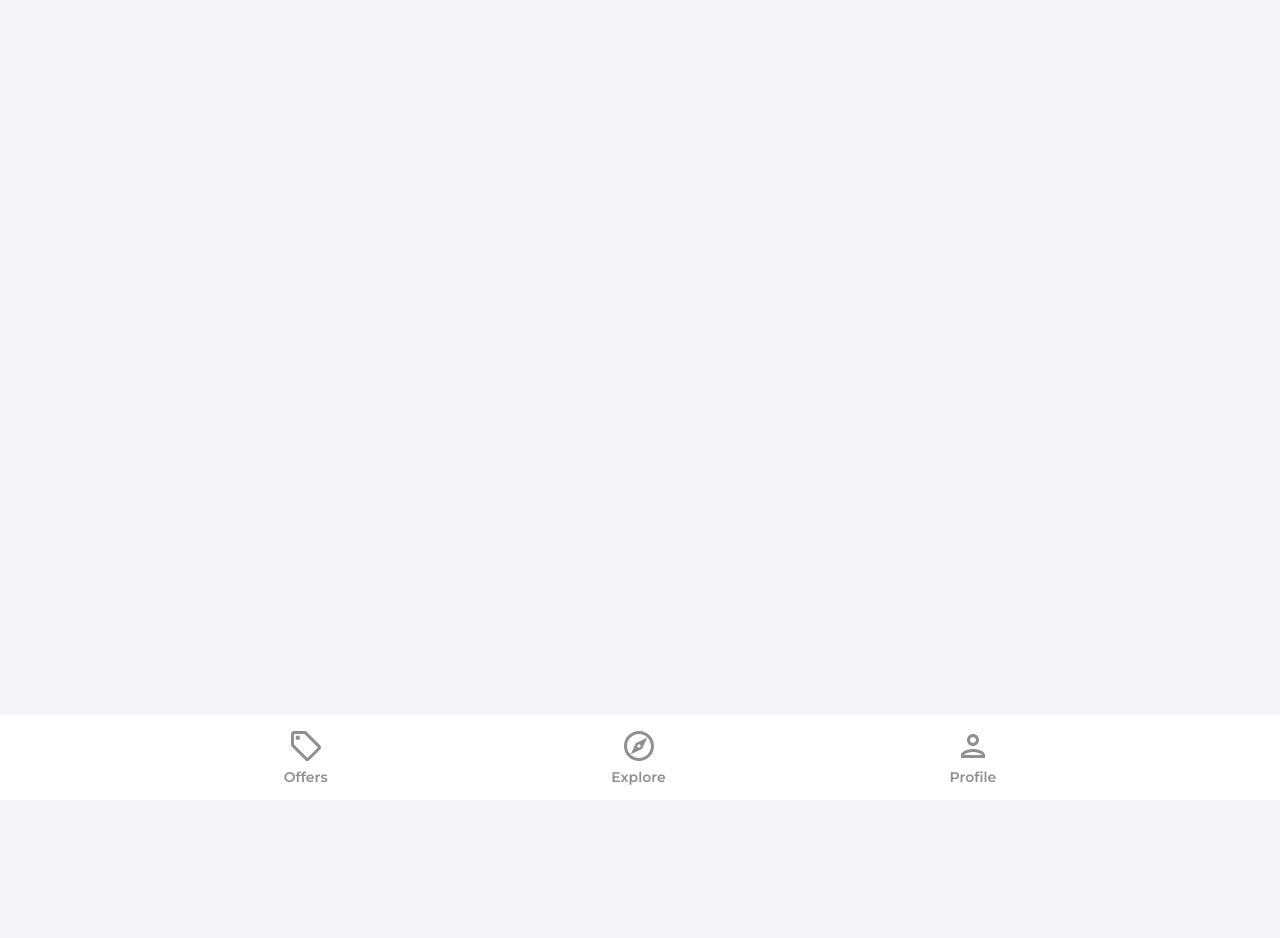
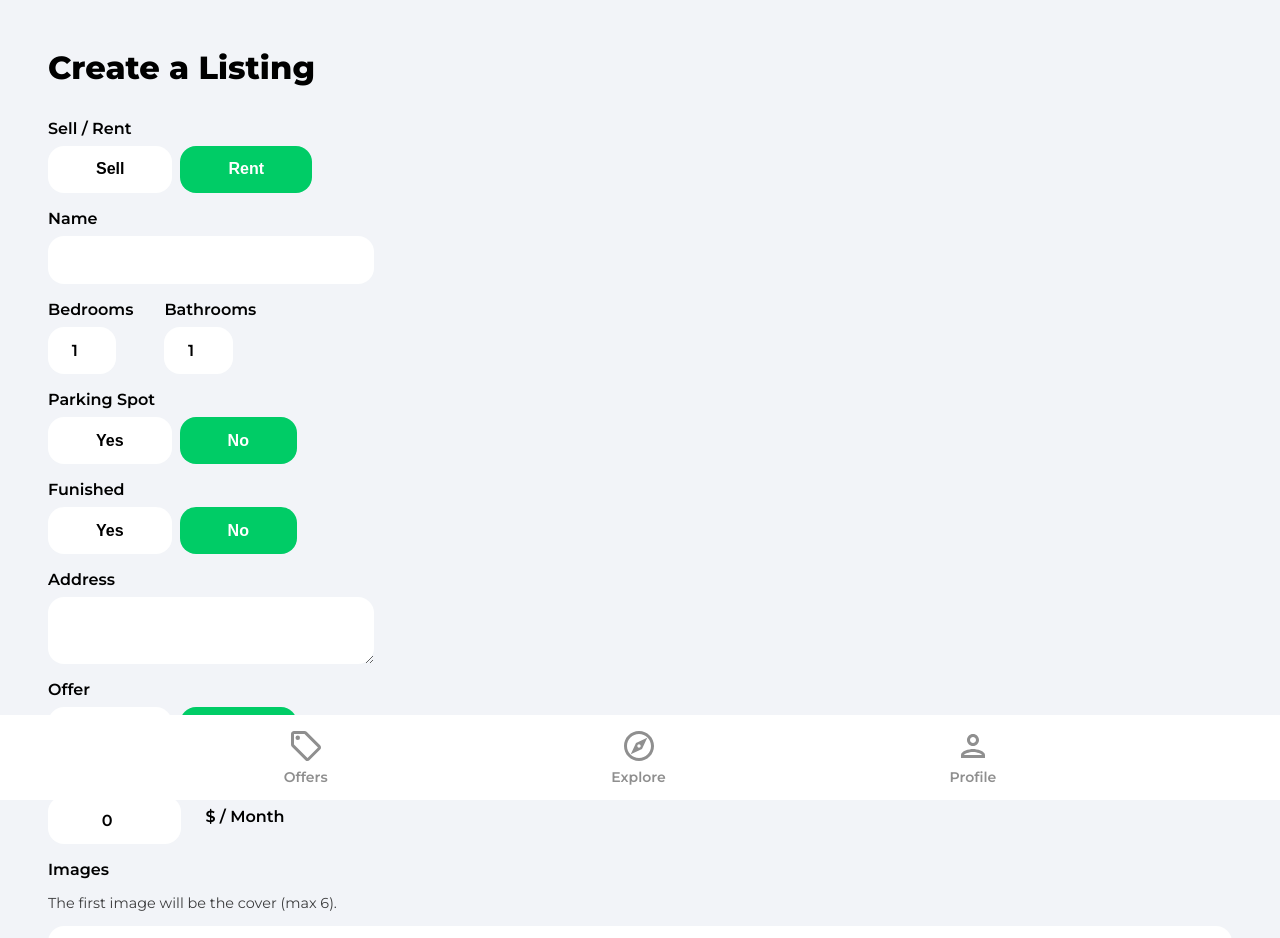
Before and after one commit to cmattrox/house-marketplace-app, a React (Create React App) app: page /create-listing in a window 1280 px wide. Shown: the top 938 px of the page. Before the commit the page ends 800 px from the top, so only its background shows below. Built offline with nearby package versions, Linux system fonts and the light colour scheme; no server answers; sample sign-in values are in the browser's storage.

Commit message:
Building out create listing component and form handling

```diff
--- a/src/App.js
+++ b/src/App.js
@@ -10,6 +10,7 @@
 import SignIn from './pages/SignIn';
 import SignUp from './pages/SignUp';
 import Category from './pages/Category';
+import CreateListing from './pages/CreateListing';
 
 function App() {
 	return (
@@ -31,6 +32,7 @@
 						path="/forgot-password"
 						element={<ForgotPassword />}
 					/>
+					<Route path="/create-listing" element={<CreateListing />} />
 				</Routes>
 				<Navbar />
 			</Router>
--- /dev/null
+++ b/src/pages/CreateListing.jsx
@@ -0,0 +1,360 @@
+import { useState, useEffect, useRef } from 'react';
+import { getAuth, onAuthStateChanged } from 'firebase/auth';
+import { useNavigate } from 'react-router-dom';
+import Spinner from '../components/Spinner';
+
+function CreateListing() {
+	const [geolocationEnabled, setGeolocationEnabled] = useState(true);
+	const [loading, setLoading] = useState(false);
+	const [formData, setFormData] = useState({
+		type: 'rent',
+		name: '',
+		bedrooms: 1,
+		bathrooms: 1,
+		parking: false,
+		furnished: false,
+		address: '',
+		offer: false,
+		regularPrice: 0,
+		discountedPrice: 0,
+		images: {},
+		latitude: 0,
+		longitude: 0,
+	});
+
+	const {
+		type,
+		name,
+		bedrooms,
+		bathrooms,
+		parking,
+		furnished,
+		address,
+		offer,
+		regularPrice,
+		discountedPrice,
+		images,
+		latitude,
+		longitude,
+	} = formData;
+
+	const auth = getAuth();
+	const navigate = useNavigate();
+	const isMounted = useRef(true);
+
+	useEffect(() => {
+		if (isMounted) {
+			onAuthStateChanged(auth, (user) => {
+				if (user) {
+					setFormData({ ...formData, userRef: user.uid });
+				} else {
+					navigate('/sign-in');
+				}
+			});
+		}
+
+		return () => {
+			isMounted.current = false;
+		};
+		// esling-disable-next-line react-hooks/exhaustive-deps
+	}, [isMounted]);
+
+	const onSubmit = (e) => {
+		e.preventDefault();
+		console.log(formData);
+	};
+
+	const onMutate = (e) => {
+		let boolean = null;
+
+		if (e.target.value === 'true') {
+			boolean = true;
+		}
+		if (e.target.value === 'false') {
+			boolean = false;
+		}
+
+		// Files
+		if (e.target.files) {
+			setFormData((prevState) => ({
+				...prevState,
+				images: e.target.files,
+			}));
+		}
+
+		// Text / Booleans / Numbers
+		if (!e.target.files) {
+			setFormData((prevState) => ({
+				...prevState,
+				[e.target.id]: boolean ?? e.target.value,
+			}));
+		}
+	};
+
+	if (loading) {
+		return <Spinner />;
+	}
+
+	return (
+		<div className="profile">
+			<header>
+				<p className="pageHeader">Create a Listing</p>
+			</header>
+
+			<main>
+				<form onSubmit={onSubmit}>
+					<label className="formLabel">Sell / Rent</label>
+					<div className="formButtons">
+						<button
+							type="button"
+							className={
+								type === 'sale'
+									? 'formButtonActive'
+									: 'formButton'
+							}
+							id="type"
+							value="sale"
+							onClick={onMutate}
+						>
+							Sell
+						</button>
+						<button
+							type="button"
+							className={
+								type === 'rent'
+									? 'formButtonActive'
+									: 'formButton'
+							}
+							id="type"
+							value="rent"
+							onClick={onMutate}
+						>
+							Rent
+						</button>
+					</div>
+
+					<label className="formLabel">Name</label>
+					<input
+						className="formInputName"
+						type="text"
+						id="name"
+						value={name}
+						onChange={onMutate}
+						maxLength="32"
+						minLength="10"
+						required
+					/>
+
+					<div className="formRooms flex">
+						<div>
+							<label className="formLabel">Bedrooms</label>
+							<input
+								className="formInputSmall"
+								type="number"
+								id="bedrooms"
+								value={bedrooms}
+								onChange={onMutate}
+								min="1"
+								max="50"
+								required
+							/>
+						</div>
+						<div>
+							<label className="formLabel">Bathrooms</label>
+							<input
+								className="formInputSmall"
+								type="number"
+								id="bathrooms"
+								value={bathrooms}
+								onChange={onMutate}
+								min="1"
+								max="50"
+								required
+							/>
+						</div>
+					</div>
+
+					<label className="formLabel">Parking Spot</label>
+					<div className="formButtons">
+						<button
+							className={
+								parking ? 'formButtonActive' : 'formButton'
+							}
+							type="button"
+							id="parking"
+							value={true}
+							onClick={onMutate}
+						>
+							Yes
+						</button>
+						<button
+							className={
+								!parking && parking !== null
+									? 'formButtonActive'
+									: 'formButton'
+							}
+							type="button"
+							id="parking"
+							value={false}
+							onClick={onMutate}
+						>
+							No
+						</button>
+					</div>
+
+					<label className="formLabel">Funished</label>
+					<div className="formButtons">
+						<button
+							className={
+								furnished ? 'formButtonActive' : 'formButton'
+							}
+							type="button"
+							id="furnished"
+							value={true}
+							onClick={onMutate}
+						>
+							Yes
+						</button>
+						<button
+							className={
+								!furnished && furnished !== 'null'
+									? 'formButtonActive'
+									: 'formButton'
+							}
+							type="button"
+							id="furnished"
+							value={false}
+							onClick={onMutate}
+						>
+							No
+						</button>
+					</div>
+
+					<label className="formLabel">Address</label>
+					<textarea
+						className="formInputAddress"
+						type="text"
+						id="address"
+						value={address}
+						onChange={onMutate}
+						required
+					/>
+
+					{!geolocationEnabled && (
+						<div className="formLatLng flex">
+							<div>
+								<label className="formLabel">Latitude</label>
+								<input
+									className="formInputSmall"
+									type="number"
+									id="latitude"
+									value={latitude}
+									onChange={onMutate}
+									required
+								/>
+							</div>
+							<div>
+								<label className="formLabel">Longitude</label>
+								<input
+									className="formInputSmall"
+									type="number"
+									id="longitude"
+									value={longitude}
+									onChange={onMutate}
+									required
+								/>
+							</div>
+						</div>
+					)}
+
+					<label className="formLabel">Offer</label>
+					<div className="formButtons">
+						<button
+							className={
+								offer ? 'formButtonActive' : 'formButton'
+							}
+							type="button"
+							id="offer"
+							value={true}
+							onClick={onMutate}
+						>
+							Yes
+						</button>
+						<button
+							className={
+								!offer && offer !== null
+									? 'formButtonActive'
+									: 'formButton'
+							}
+							type="button"
+							id="offer"
+							value={false}
+							onClick={onMutate}
+						>
+							No
+						</button>
+					</div>
+
+					<label className="formLabel">Regular Price</label>
+					<div className="formPriceDiv">
+						<input
+							className="formInputSmall"
+							type="number"
+							id="regularPrice"
+							value={regularPrice}
+							onChange={onMutate}
+							min="50"
+							max="750000000"
+							required
+						/>
+						{type === 'rent' && (
+							<p className="formPriceText">$ / Month</p>
+						)}
+					</div>
+
+					{offer && (
+						<>
+							<label className="formLabel">
+								Discounted Price
+							</label>
+							<input
+								className="formInputSmall"
+								type="number"
+								id="discountedPrice"
+								value={discountedPrice}
+								onChange={onMutate}
+								min="50"
+								max="750000000"
+								required={offer}
+							/>
+						</>
+					)}
+
+					<label className="formLabel">Images</label>
+					<p className="imagesInfo">
+						The first image will be the cover (max 6).
+					</p>
+					<input
+						className="formInputFile"
+						type="file"
+						id="images"
+						onChange={onMutate}
+						max="6"
+						accept=".jpg,.png,.jpeg"
+						multiple
+						required
+					/>
+
+					<button
+						className="primaryButton createListingButton"
+						type="submit"
+					>
+						Create Listing
+					</button>
+				</form>
+			</main>
+		</div>
+	);
+}
+
+export default CreateListing;
--- a/src/pages/Profile.jsx
+++ b/src/pages/Profile.jsx
@@ -1,9 +1,11 @@
 import { useState } from 'react';
-import { useNavigate } from 'react-router-dom';
+import { useNavigate, Link } from 'react-router-dom';
 import { getAuth, updateProfile } from 'firebase/auth';
 import { updateDoc, doc } from 'firebase/firestore';
 import { db } from '../firebase.config';
 import { toast } from 'react-toastify';
+import arrowRight from '../assets/svg/keyboardArrowRightIcon.svg';
+import homeIcon from '../assets/svg/homeIcon.svg';
 
 function Profile() {
 	const auth = getAuth();
@@ -99,6 +101,12 @@
 						/>
 					</form>
 				</div>
+
+				<Link to="/create-listing" className="createListing">
+					<img src={homeIcon} alt="Home" />
+					<p>Sell or rent your home</p>
+					<img src={arrowRight} alt="arrow right" />
+				</Link>
 			</main>
 		</div>
 	);
```
Also changed, not shown: src/index.css (indentation only).
